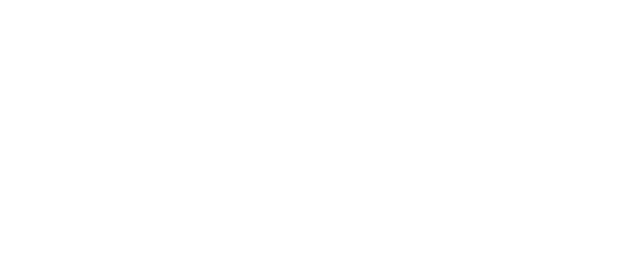
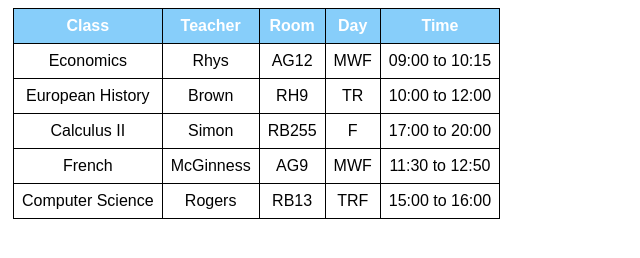
Before and after one commit to wandadrizzle/html-for-programmers, a plain HTML site: page challenges/class-schedule/index.html in a window 1280 px wide. Shown: the whole page, without its empty margins (0-640 px from the left). Drawn offline with Linux system fonts and the light colour scheme.

Commit message:
Update index.html

```diff
--- a/challenges/class-schedule/index.html
+++ b/challenges/class-schedule/index.html
@@ -6,9 +6,73 @@
   <meta http-equiv="X-UA-Compatible" content="IE=edge">
   <meta name="viewport" content="width=device-width, initial-scale=1.0">
   <title>Create A Class Schedule</title>
+    <style>
+    table {
+      margin: 5px;
+      font-family: Arial, Helvetica, sans-serif;
+      border-collapse: collapse;
+
+      text-align: center;
+    }
+    th {
+      background-color: lightskyblue;
+      color: white;
+    }
+    td {
+      padding-right: 10px;
+    }
+    td, th{
+      border: 1px solid black; /* Add border to table cells */
+      padding: 8px;
+    }
+  </style>
 </head>
 
 <body>
+  <table>
+  <tr>
+    <th>Class</th>
+    <th>Teacher</th>
+    <th>Room</th>
+    <th>Day</th>
+    <th>Time</th>
+  </tr>
+  <tr>
+    <td>Economics</td>
+    <td>Rhys</td>
+    <td>AG12</td>
+    <td>MWF</td>
+    <td>09:00 to 10:15</td>
+  </tr>
+  <tr>
+    <td>European History</td>
+    <td>Brown</td>
+    <td>RH9</td>
+    <td>TR</td>
+    <td>10:00 to 12:00</td>
+  </tr>
+  <tr>
+    <td>Calculus II</td>
+    <td>Simon</td>
+    <td>RB255</td>
+    <td>F</td>
+    <td>17:00 to 20:00</td>
+  </tr>
+  <tr>
+    <td>French</td>
+    <td>McGinness</td>
+    <td>AG9</td>
+    <td>MWF</td>
+    <td>11:30 to 12:50</td>
+  </tr>
+  <tr>
+    <td>Computer Science</td>
+    <td>Rogers</td>
+    <td>RB13</td>
+    <td>TRF</td>
+    <td>15:00 to 16:00</td>
+  </tr>
+</table>
 
 </body>
 
```
